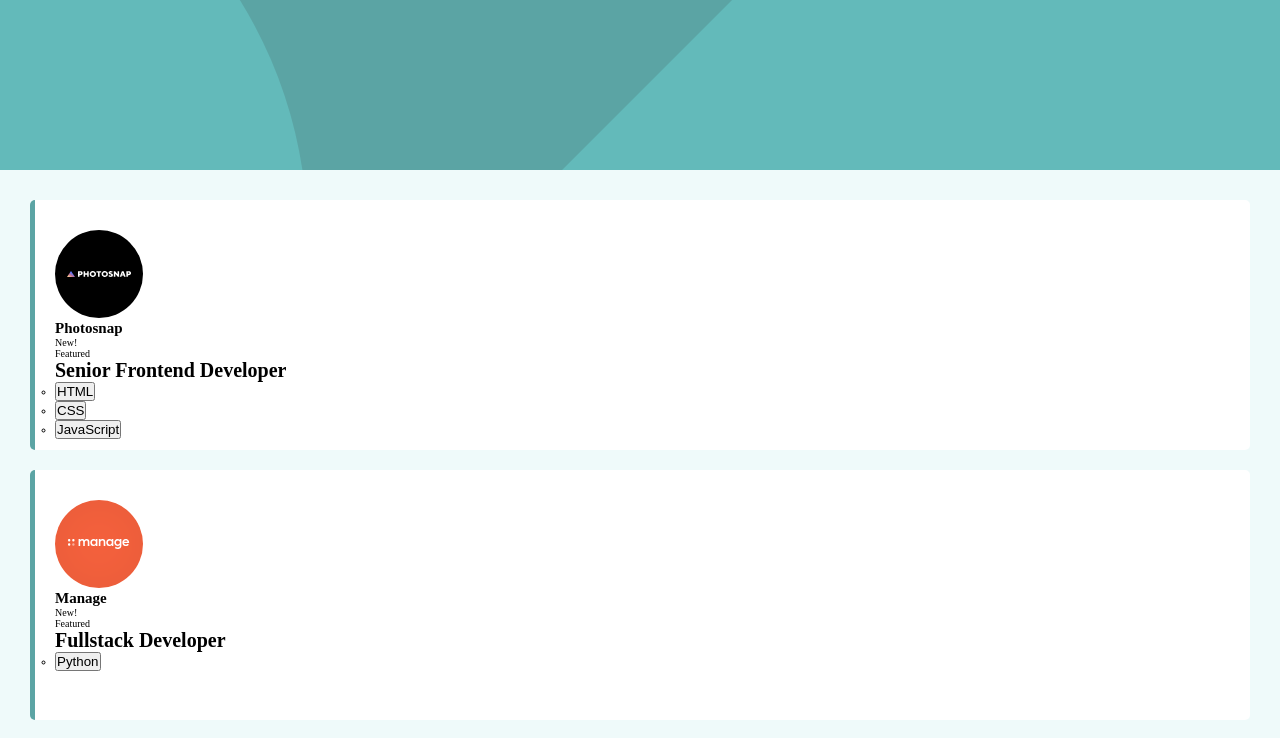
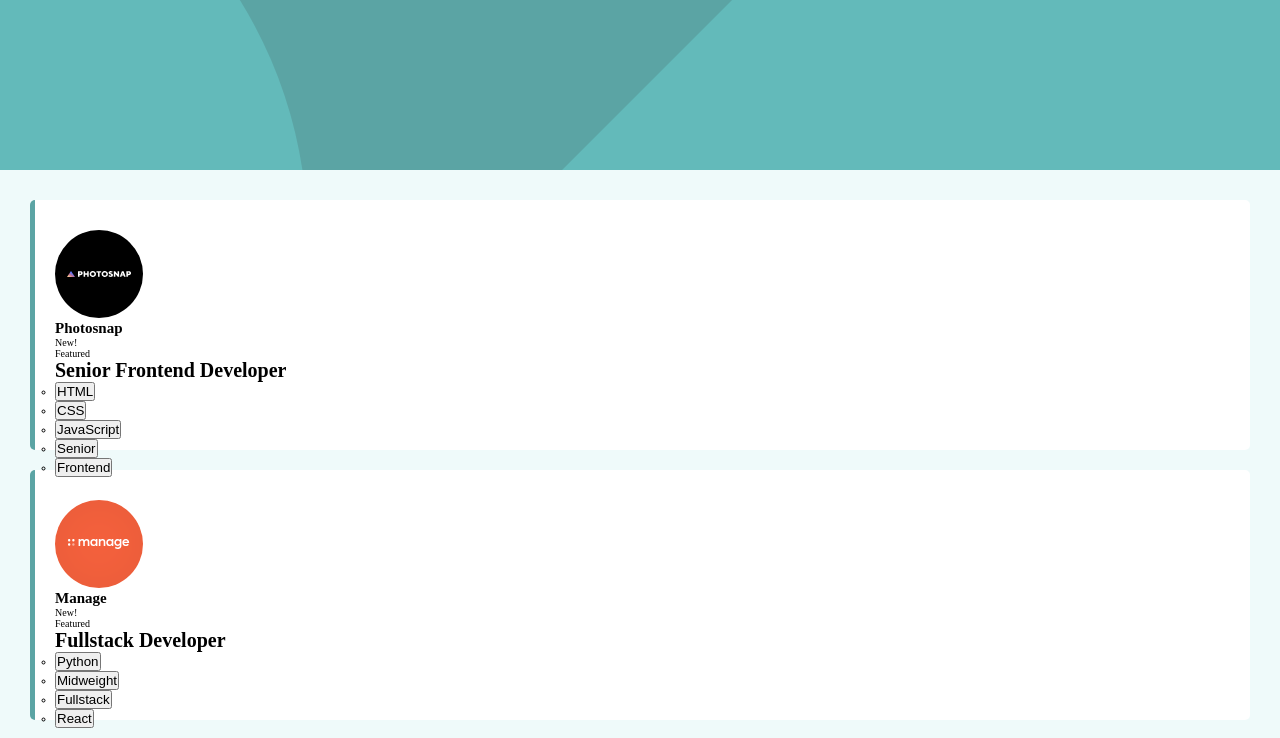
Before and after one commit to ankynator/job-list-S8, a React (Create React App) app: page / in a window 1280 px wide. Shown: the top 738 px of the page. Built offline with nearby package versions, Linux system fonts and the light colour scheme.

Commit message:
Filtrando los cards

```diff
--- a/src/components/App.js
+++ b/src/components/App.js
@@ -21,7 +21,7 @@ class App extends React.Component {
     try {
       const response = await fetch('data.json')
       const data = await response.json()
-      // console.log(data)
+
       this.setState({ data: data })
     } catch (error) {
       console.log(error)
@@ -78,6 +78,7 @@ class App extends React.Component {
             <ListCards
               cards={this.state.data}
               addFilter={this.addFilters}
+              filters={this.state.filters}
             />
           </div>
         </main>
--- a/src/components/Card.js
+++ b/src/components/Card.js
@@ -15,10 +15,27 @@ function Card(props) {
       </div>
       <h1 className="Card__position">{card.position}</h1>
       <ul className="Card__tags">
+        {/* languages */}
         {card.languages && card.languages.map((language, index) => {
           return (
             <li key={index}>
               <button id={language} onClick={props.onAddFilter}>{language}</button>
+            </li>
+          )
+        })}
+        {/* level */}
+        <li>
+          <button id={card.level} onClick={props.onAddFilter}>{card.level}</button>
+        </li>
+        {/* role */}
+        <li>
+          <button id={card.role} onClick={props.onAddFilter}>{card.role}</button>
+        </li>
+        {/* tools */}
+        {card.tools && card.tools.map((tool, index) => {
+          return (
+            <li key={index}>
+              <button id={tool} onClick={props.onAddFilter}>{tool}</button>
             </li>
           )
         })}
--- a/src/components/ListCards.js
+++ b/src/components/ListCards.js
@@ -7,10 +7,16 @@ import './styles/ListCards.css'
 function ListCards(props) {
 
   const cards = props.cards
+  const filters = props.filters
+
+  const resultCards = cards.filter((card) => {
+    const tags = card.languages.concat(card.level, card.role, card.tools)
+    return compare(tags, filters)
+  })
 
   return (
     <ul className="ListCard">
-      {cards.map((card) => {
+      {resultCards.map((card) => {
         return (
           <li key={card.id}>
             <Card card={card} onAddFilter={props.addFilter} />
@@ -23,4 +29,22 @@ function ListCards(props) {
 
 }
 
+function compare(arr1, arr2) {
+  let count = 0
+
+  for (let i = 0; i < arr1.length; i++) {
+    for (let j = 0; j < arr2.length; j++) {
+      if (arr2[j] === arr1[i]) {
+        count++
+      }
+    }
+  }
+
+  if (count !== arr2.length) {
+    return false
+  } else {
+    return true
+  }
+}
+
 export default ListCards
```
Also changed, not shown: 1 other file (tests, documents, lock files or other folders).
